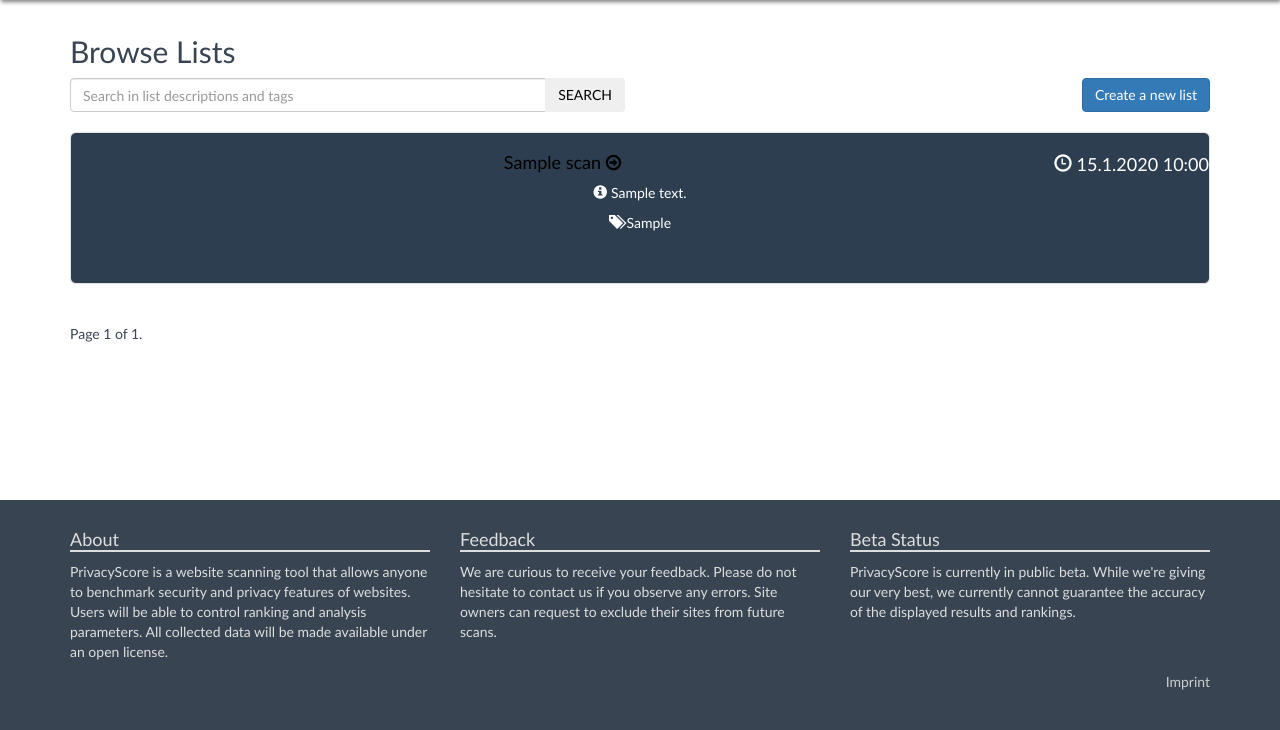
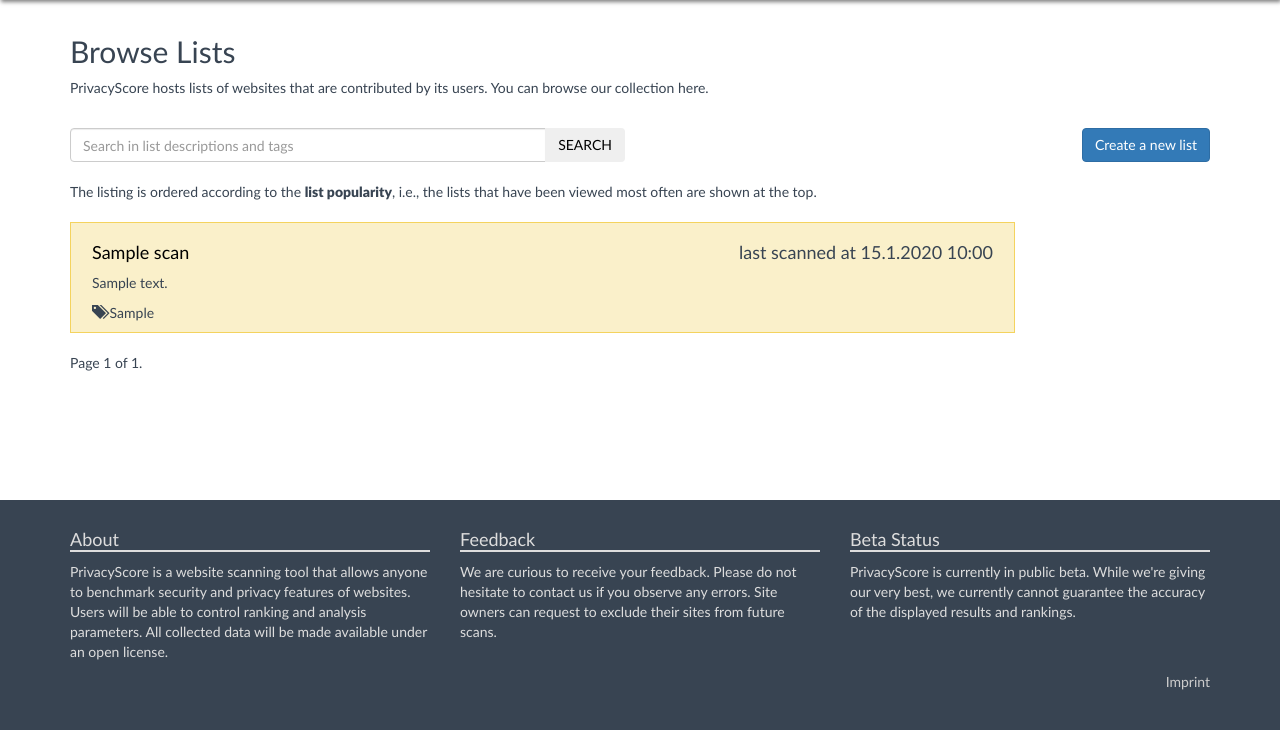
Before and after one commit to PrivacyScore/PrivacyScore, a Django app: template privacyscore/frontend/templates/frontend/browse.html in a window 1280 px wide. Shown: the part 70-800 px from the top of the page. Run offline with Django 3.2, Linux system fonts and the light colour scheme; the template is opened without the code that fills it: most values are stand-ins (such as "Sample title", 1, 10 or a date in 2020); some libraries are stand-ins or nearby versions; some web fonts are replaced.

Commit message:
Browse Lists now offering really good readability (compared to previously).

```diff
--- a/privacyscore/frontend/templates/frontend/browse.html
+++ b/privacyscore/frontend/templates/frontend/browse.html
@@ -23,9 +23,11 @@
 
     <h2>{% trans 'Browse Lists' %}</h2>
 
+    <p>PrivacyScore hosts lists of websites that are contributed by its users. You can browse our collection here.</p>
 
     <div class="row">
-        <div class="col-sm-6">
+        <div class="col-sm-6 ">
+            <div class="spacer"></div>
             <form method="get" action="{{ request.path }}">
                 <div class="input-group">
                     <input style="" type="text" id="search" name="search" class="form-control" placeholder="{% trans 'Search in list descriptions and tags' %}" {% if search %}value="{{ search }}"{% endif %} />
@@ -37,6 +39,7 @@
         </div>
 
         <div class="col-sm-2 col-sm-offset-4 pull-right text-right">
+            <div class="spacer"></div>
             <a class="btn btn-primary" href="{% url 'frontend:scan_list' %}">Create a new list</a>
         </div>
     </div>
@@ -44,20 +47,23 @@
 
     <div class="spacer"></div>
 
+    The listing is ordered according to the <strong>list popularity</strong>, i.e., the lists that have been viewed most often are shown at the top.
+
+    <div class="spacer"></div>
+
+    <div class="row">
+        <div class="col-sm-10">
             {% for scan_list in scan_lists %}
-      <div class="well well-lg" style="display:block;list-style-type: none">
+              <div class="" style="display:block;list-style-type: none; border: 1px solid #F4D35E; background-color: #FAF0CA; padding: 0.7em 1.5em;">
                 <h4>
                   <a href="{% url 'frontend:view_scan_list' scan_list.pk %}">
                     {{ scan_list.name }}
-            <i class="fa fa-arrow-circle-o-right"></i>
                   </a>
                   <span style="float:right;">
-            <span class="glyphicon glyphicon-time" data-toggle="tooltip" title="{% trans 'Scan Date' %}"></span>
-            {{ scan_list.last_scan_datetime|date:"j.n.Y H:i" }}
+                    last scanned at {{ scan_list.last_scan_datetime|date:"j.n.Y H:i" }}
                   </span>
                 </h4>
                 <div style="margin-top:10px;">
-          <span class="glyphicon glyphicon-info-sign" data-toggle="tooltip" title="{% trans 'Description' %}"></span>
                   {{ scan_list.description }}
                 </div>
                 <div style="margin-top:10px;">
@@ -84,6 +90,6 @@
                 {% endif %}
               </span>
             </div>
-
+        </div>
     </div>
 {% endblock content %}
```
Lines whose indentation alone changed are shown as unchanged.
